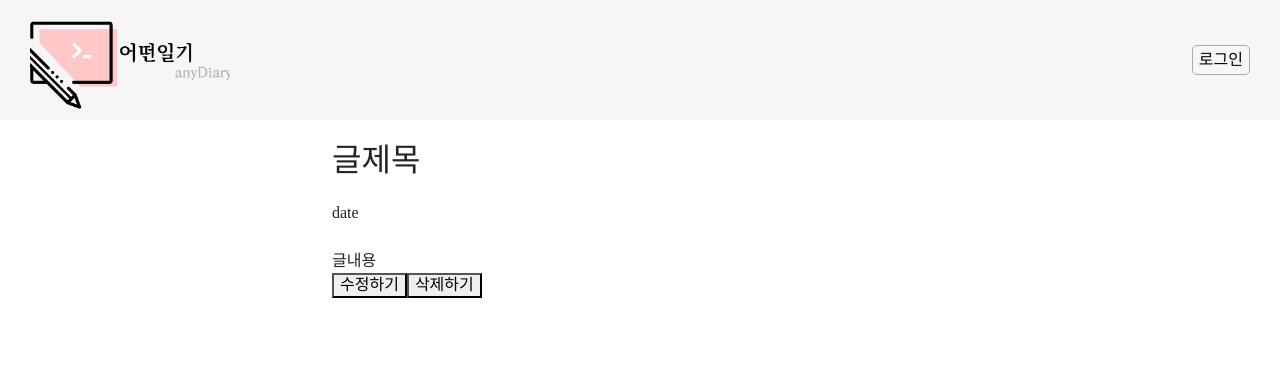
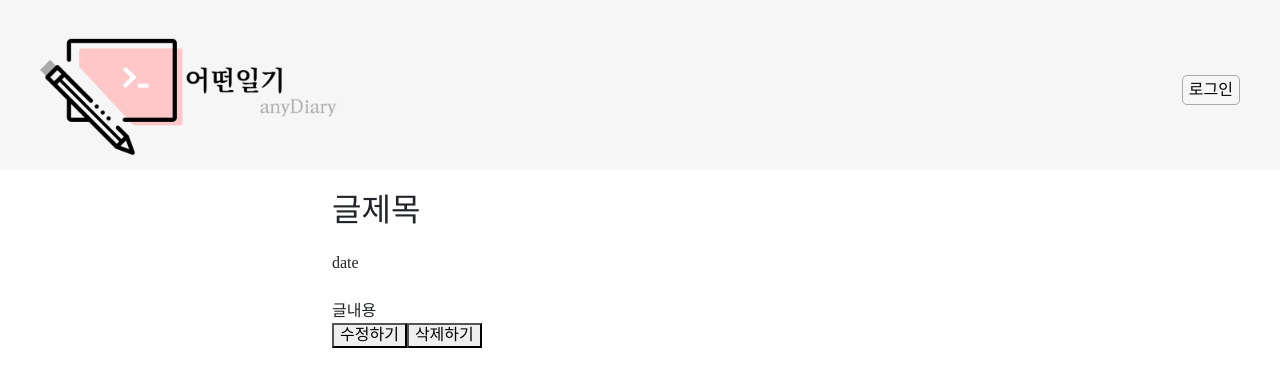
Before and after one commit to suhjaesuk/any_diary, a Flask app: template templates/readContent.html in a window 1280 px wide. Shown: the top 387 px of the page. Run offline with Flask 2, Linux system fonts and the light colour scheme; the template is opened without the code that fills it, so the values that code supplies are empty; some web fonts are replaced.

Commit message:
Add ajax GET for diary contents, add main css for cards, misc css changes

```diff
--- a/static/css/global.css
+++ b/static/css/global.css
@@ -2,8 +2,13 @@
 
 * {
   font-family: 'KoPub Batang';
-  font-weight: 300;
-  text-decoration: none;
+}
+
+:root {
+  --gray-dark: #aaaaaa;
+  --gray-light: #fafafa;
+  --pink-dark: #ffc7c7;
+  --pink-light: #ffe2e2;
 }
 
 a:visited {
--- a/static/css/header.css
+++ b/static/css/header.css
@@ -3,10 +3,7 @@
   justify-content: space-between;
   align-items: center;
   background-color: #f6f6f6;
-}
-
-.logo {
-  margin-left: 30px;
+  padding: 10px 40px 0;
 }
 
 .header_rightBtn {
@@ -15,5 +12,9 @@
   border-radius: 5px;
   color: black;
   height: 30px;
-  margin-right: 30px;
 }
+
+.logo {
+  width: 25vw;
+  object-fit: cover;
+}
--- a/static/css/main.css
+++ b/static/css/main.css
@@ -3,17 +3,19 @@
   grid-template-columns: repeat(auto-fill, minmax(280px, 1fr));
   grid-auto-rows: minmax(360px, auto);
   gap: 2em;
-  padding-top: 50px;
+  padding: 40px;
+  background-color: var(--gray-light);
 }
 
 .item {
-  /* background-color: #f6f6f6; */
-  border: 1px dashed #aaa;
-  text-align: center;
+  font-weight: 400;
+  font-size: 1em;
+  line-height: 1.6em;
+  display: flex;
+  flex-direction: column;
+  justify-content: center;
+  align-items: center;
+  background-color: white;
+  border: 2px solid #aaa;
+  padding: 30px 40px 30px;
 }
-
-.logo {
-  width: 200px;
-  height: 120px;
-  object-fit: cover;
-}
```
Also changed, not shown: static/js/main.js (+31 -0 lines), templates/index.html (+4 -7 lines).
